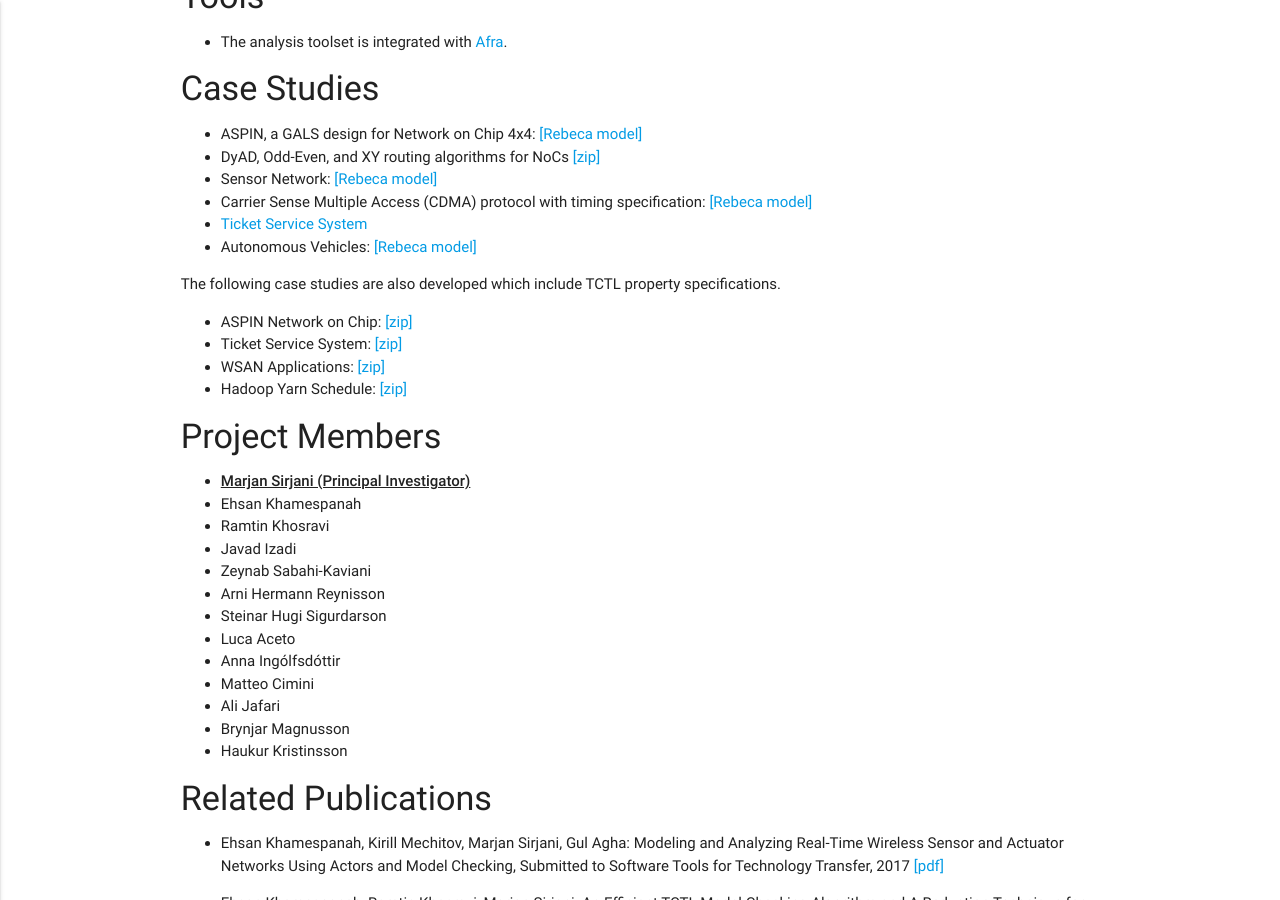
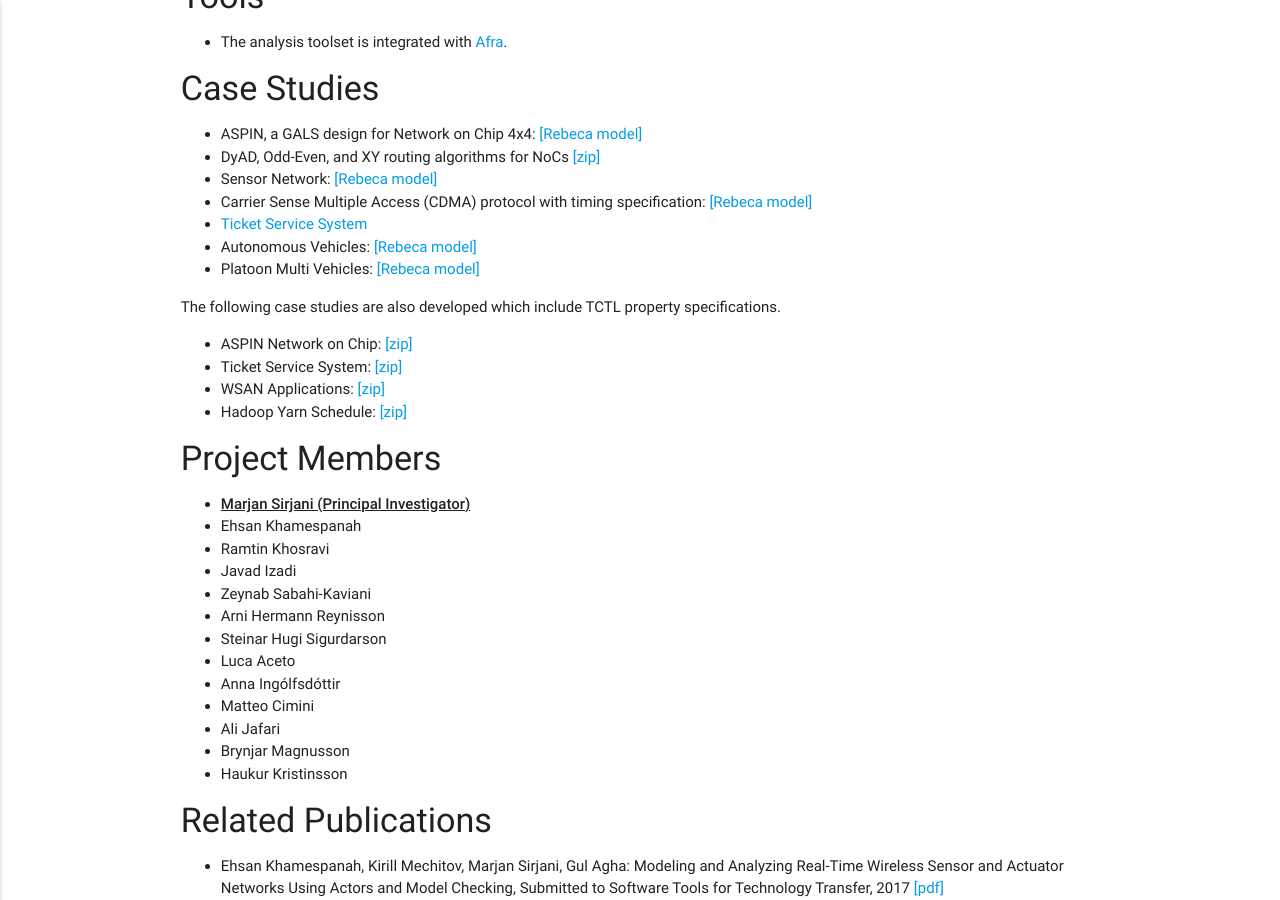
Before and after one commit to rebeca-lang/rebeca-lang.github.io, a Jekyll site: the page built from projects/TARO.md, in a window 1280 px wide and 900 px high, scrolled down 754 px. Built offline with Jekyll 4.4.1, drawn with Linux system fonts in a browser that asks for light colours.

Commit message:
The example of Platoon Multi Vehicles is added.

```diff
--- a/projects/TARO.md
+++ b/projects/TARO.md
@@ -22,6 +22,7 @@ In TARO (Timed Asynchronous Reactive Objects in Distributed Systems) project, we
 * Carrier Sense Multiple Access (CDMA) protocol with timing specification: [ [Rebeca model] ](/assets/projects/TARO/case-studies/tcsma.rebeca)
 * [Ticket Service System](/allprojects/TAROExamples/TicketService)
 * Autonomous Vehicles: [ [Rebeca model] ](/assets/projects/TARO/case-studies/AutonomousVehicles.rebeca)
+* Platoon Multi Vehicles: [ [Rebeca model] ](/assets/projects/TARO/case-studies/PlatoonMultiVehicles.rebeca)
 
 The following case studies are also developed which include TCTL property specifications.
 * ASPIN Network on Chip: [ [zip] ](/assets/projects/TARO/case-studies/noc-prop.zip)
```
Also changed, not shown: 1 other file.
